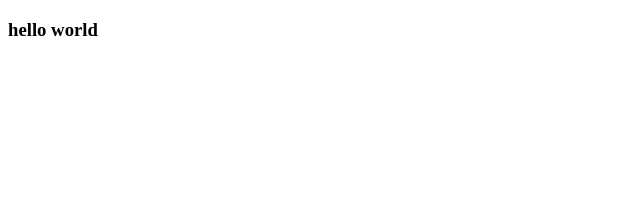
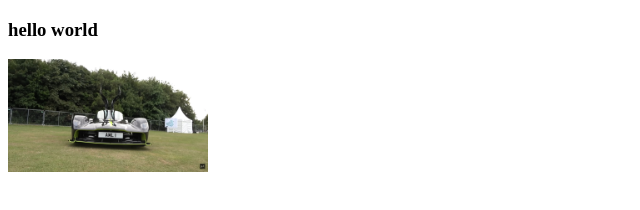
Before and after one commit to 2haseeb1/milestone-1-module-3-about-git-commands, a plain HTML site: page index.html in a window 1280 px wide. Shown: the whole page, without its empty margins (0-640 px from the left). Drawn offline with Linux system fonts and the light colour scheme.

Commit message:
image related issue corrected

```diff
--- a/index.html
+++ b/index.html
@@ -8,6 +8,6 @@
 </head>
 <body>
     <h3>hello world</h3>
-    <img src="C:\Users\HBR\Desktop\images-upoad-for-fb\moder car.jpg" alt="" width="200px">
+    <img src="/images/modern car.jpg" alt="" width="200px">
 </body>
 </html>
```
